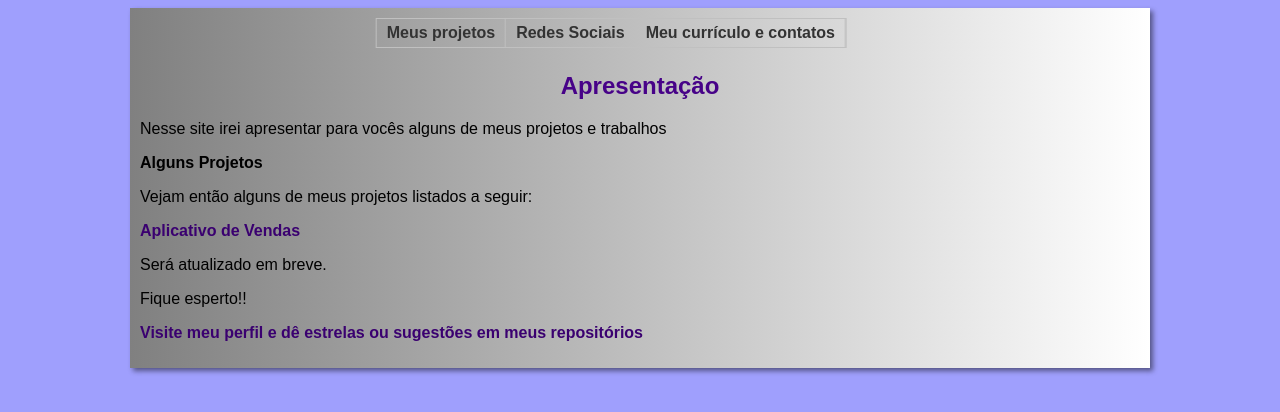
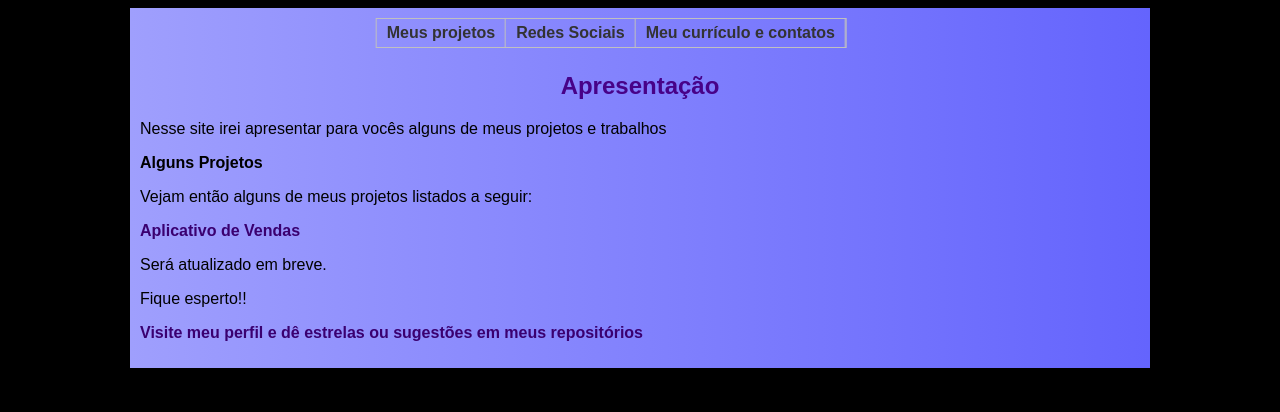
Before and after one commit to leonardo-Pires-de-Oliveira/projeto-site, a plain HTML site: page index.html in a window 1280 px wide. Drawn offline with Linux system fonts and the light colour scheme.

```diff
--- a/estilos/style.css
+++ b/estilos/style.css
@@ -5,11 +5,11 @@
 
 /* principal */
 body{
-    background-color:#9f9ffd;
+    background-color:#000000;
 }
 
 main{
-    background-image: linear-gradient(to right, grey, white)/** blanchedalmond**/;
+    background-image: linear-gradient(to right, #9f9ffd,  #6464fd)/** blanchedalmond**/;
     width: 1000px;
     margin: auto;
     padding: 10px;
```
